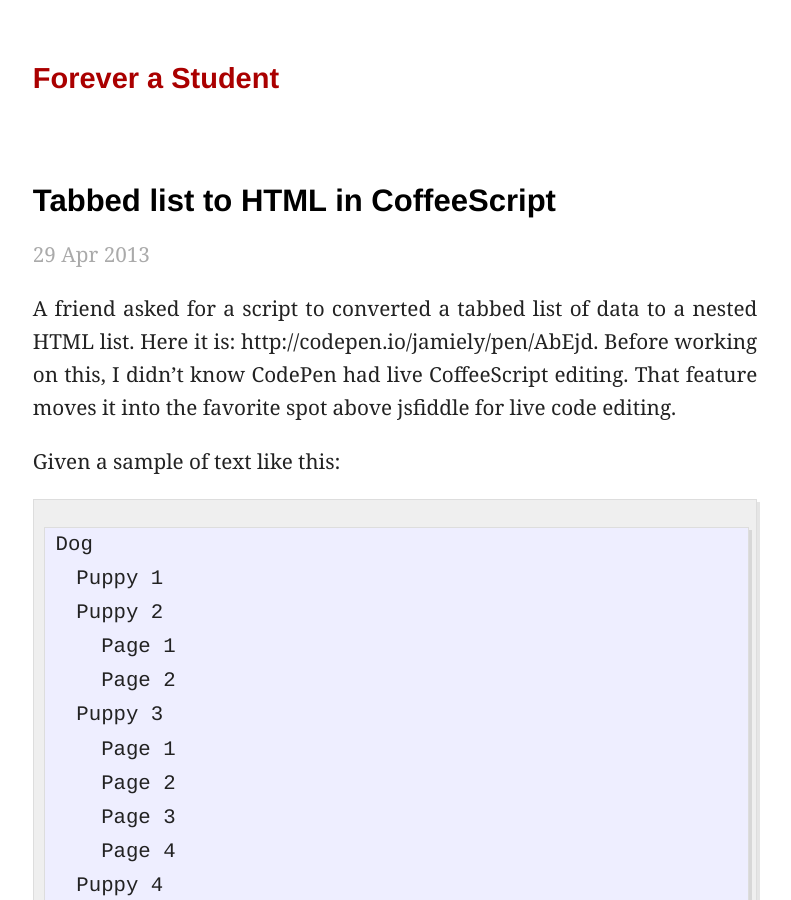
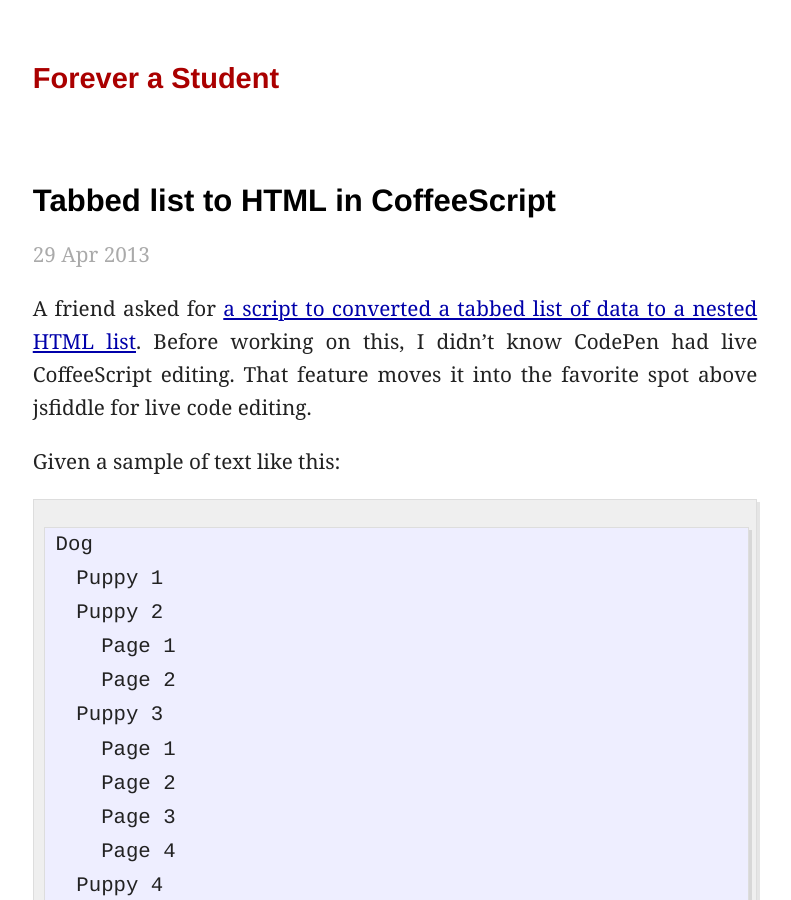
Before and after one commit to jamiely/deprecated_blog, a Jekyll site: the page built from _posts/2013-04-29-tabbed-list-to-html-in-coffeescript.markdown, in a window 1280 px wide and 900 px high. Shown: the whole window, without its empty margins (245-1036 px from the left). Built offline with Jekyll 4.4.1, drawn with Linux system fonts in a browser that asks for light colours; Markdown is read by kramdown in place of the engine named in the settings; some of the changed text lies outside the part shown.

```diff
--- a/_posts/2013-04-29-tabbed-list-to-html-in-coffeescript.markdown
+++ b/_posts/2013-04-29-tabbed-list-to-html-in-coffeescript.markdown
@@ -17,7 +17,9 @@ tags:
 - coffeescript
 comments: []
 ---
-A friend asked for a script to converted a tabbed list of data to a nested HTML list. Here it is:&nbsp;http://codepen.io/jamiely/pen/AbEjd. Before working on this, I didn't know CodePen had live CoffeeScript editing. That feature moves it into the favorite spot above jsfiddle for live code editing.
+A friend asked for
+[a script to converted a tabbed list of data to a nested HTML list](http://blog.jamie.ly/programming/2013/04/29/tabbed-list-to-html-in-coffeescript.html).
+ Before working on this, I didn't know CodePen had live CoffeeScript editing. That feature moves it into the favorite spot above jsfiddle for live code editing.
 
 Given a sample of text like this:
 
@@ -129,7 +131,8 @@ parse = (lines) ->
   ulEnd()
   ptAccum.join "\n"
 
-# Does the bulk of the parsing job, keeping track of the indentation level
+# Does the bulk of the parsing job, keeping track
+# of the indentation level
 parseTuples = (tuples, level) ->
   stop = false
   _p = ->
@@ -137,7 +140,8 @@ parseTuples = (tuples, level) ->
     curLevel = t['level']
     index++
     if curLevel == level
-      # sibling, process the current at the same level
+      # sibling, process the current
+      #at the same level
       li(t)
     else if curLevel < level
       # we want to unindent
@@ -172,7 +176,8 @@ tabCount = (line) ->
 
   tc
 
-# Converts the passed line to a map containing the line and meta-data about the line
+# Converts the passed line to a map containing the
+# line and meta-data about the line
 lineToMap = (line) ->
   line: line
   level: tabCount line
```
Also changed, not shown: other parts of _posts/2013-04-29-tabbed-list-to-html-in-coffeescript.markdown (+2 -1 lines).
